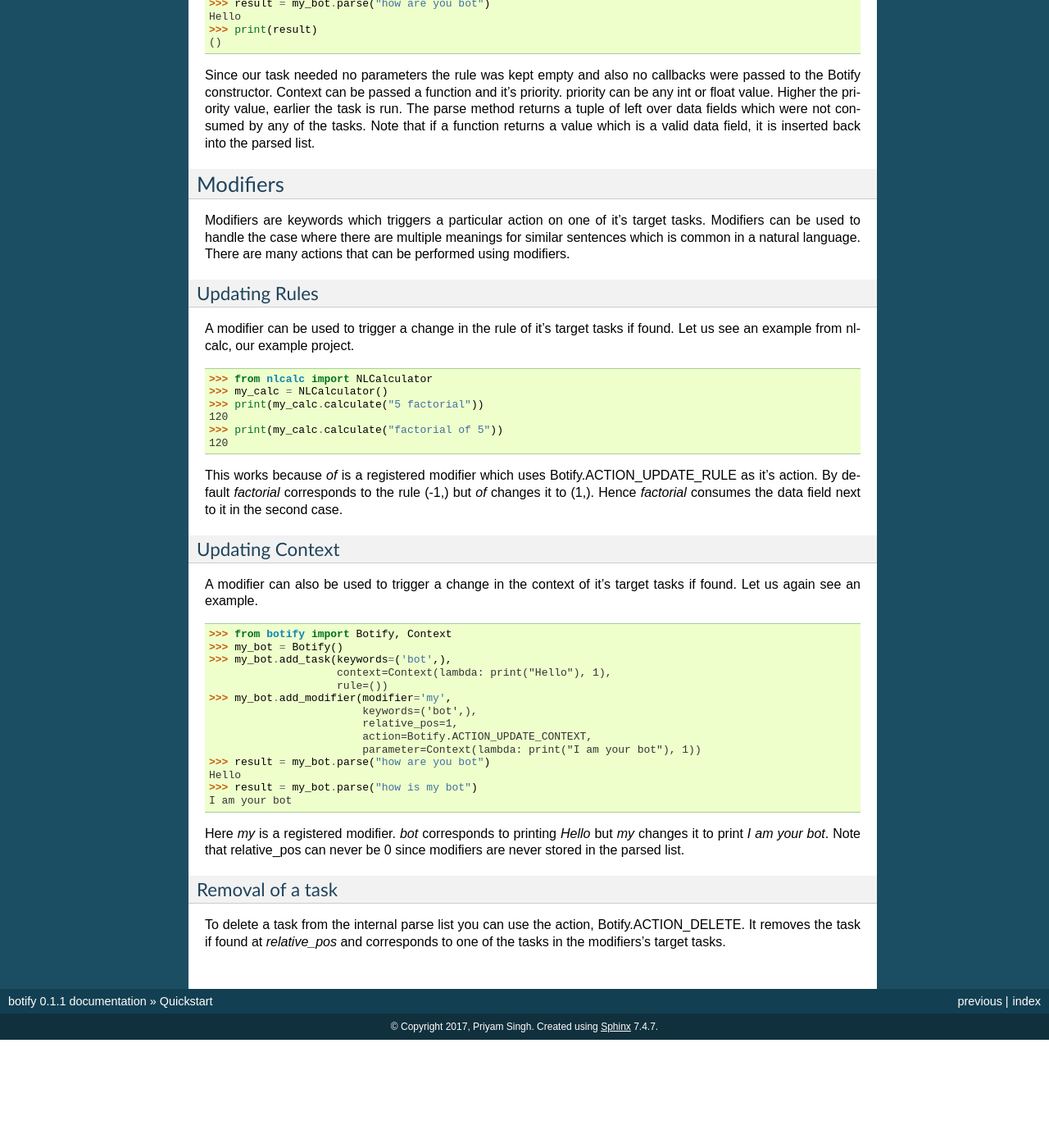
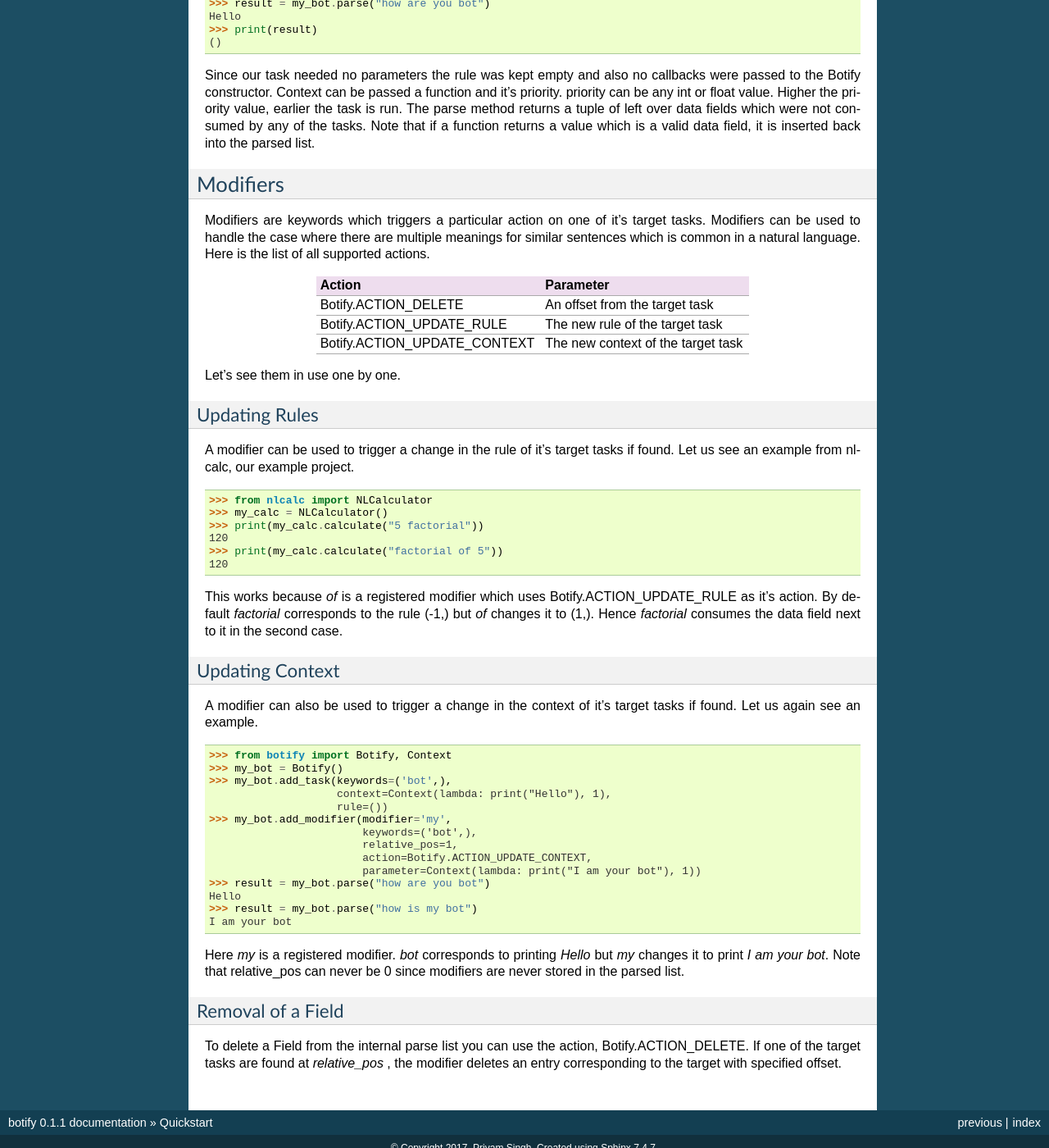
Before and after one commit to pri22296/botify, a Sphinx documentation site: the page built from docs/quickstart.rst, in a window 1280 px wide and 1400 px high, scrolled down 626 px. Shown: the whole window at 82% size. Built offline with Sphinx 7.4.7, drawn with Linux system fonts in a browser that asks for light colours; pages that are not in the unit, such as notebooks, are missing from menus; before the commit the page ends 1894 px from its top, so only the background shows below that; some of the changed text lies outside the part shown.

Commit message:
added badges and quickstart update

```diff
--- a/docs/quickstart.rst
+++ b/docs/quickstart.rst
@@ -62,7 +62,17 @@ Modifiers
 Modifiers are keywords which triggers a particular action on one of
 it's target tasks. Modifiers can be used to handle the case where there are
 multiple meanings for similar sentences which is common in a natural language.
-There are many actions that can be performed using modifiers.
+Here is the list of all supported actions.
+
+============================  =====================================
+Action                          Parameter
+============================  =====================================
+Botify.ACTION_DELETE            An offset from the target task
+Botify.ACTION_UPDATE_RULE       The new rule of the target task
+Botify.ACTION_UPDATE_CONTEXT    The new context of the target task
+============================  =====================================
+
+Let's see them in use one by one.
 
 -------------------------------------------------------------------------
 Updating Rules
@@ -114,9 +124,10 @@ but `my` changes it to print `I am your bot`. Note that relative_pos can never b
 0 since modifiers are never stored in the parsed list.
 
 -------------------------------------------------------------------------
-Removal of a task
+Removal of a Field
 -------------------------------------------------------------------------
 
-To delete a task from the internal parse list you can use the action,
-Botify.ACTION_DELETE. It removes the task if found at `relative_pos`
-and corresponds to one of the tasks in the modifiers's target tasks.
+To delete a Field from the internal parse list you can use the action,
+Botify.ACTION_DELETE. If one of the target tasks are found at `relative_pos`
+, the modifier deletes an entry corresponding to the target with specified
+offset.
```
Also changed, not shown: README.rst (+14 -0 lines).
